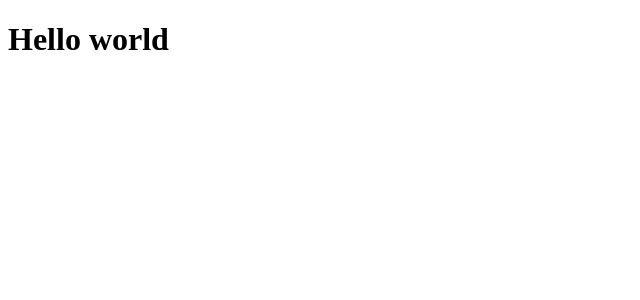
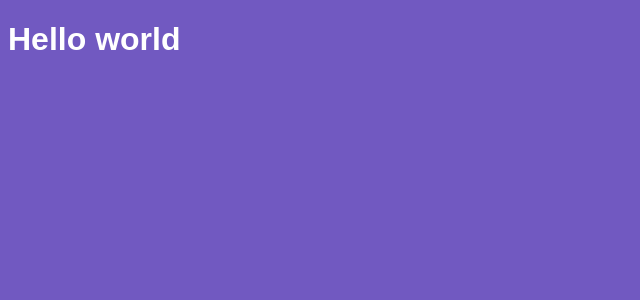
Before and after one commit to Leonardofreua/react-basic, a React app: page / in a window 1280 px wide. Shown: the top 300 px of the page, without its empty margins (0-640 px from the left). Built offline with nearby package versions, Linux system fonts and the light colour scheme.

Commit message:
Importing CSS.

```diff
--- a/package.json
+++ b/package.json
@@ -12,6 +12,8 @@
     "@babel/preset-env": "^7.8.6",
     "@babel/preset-react": "^7.8.3",
     "babel-loader": "^8.0.6",
+    "css-loader": "^3.4.2",
+    "style-loader": "^1.1.3",
     "webpack": "^4.42.0",
     "webpack-cli": "^3.3.11",
     "webpack-dev-server": "^3.10.3"
--- /dev/null
+++ b/src/App.css
@@ -0,0 +1,5 @@
+body {
+  background: #7159c1;
+  color: #fff;
+  font-family: Arial, Helvetica, sans-serif;
+}
--- a/src/App.js
+++ b/src/App.js
@@ -1,4 +1,5 @@
 import React from 'react';
+import './App.css'
 
 function App() {
   return <h1>Hello world</h1>
--- a/webpack.config.js
+++ b/webpack.config.js
@@ -17,6 +17,12 @@
         use: {
           loader: 'babel-loader'
         }
+      }, {
+        test: /\.css$/,
+        use: [
+          { loader: 'style-loader' },
+          { loader: 'css-loader' },
+        ]
       }
     ]
   }
```
Also changed, not shown: 1 other file (tests, documents, lock files or other folders).
